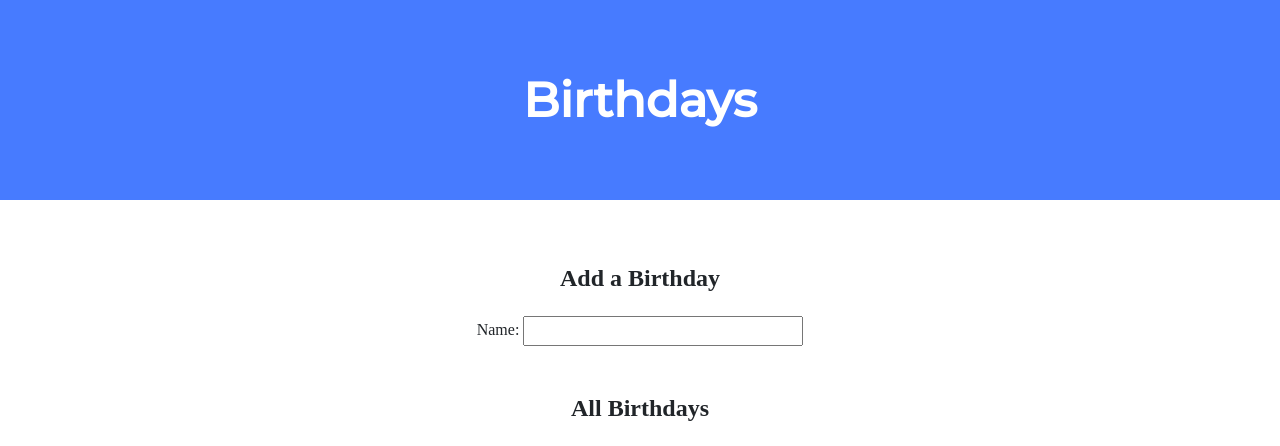
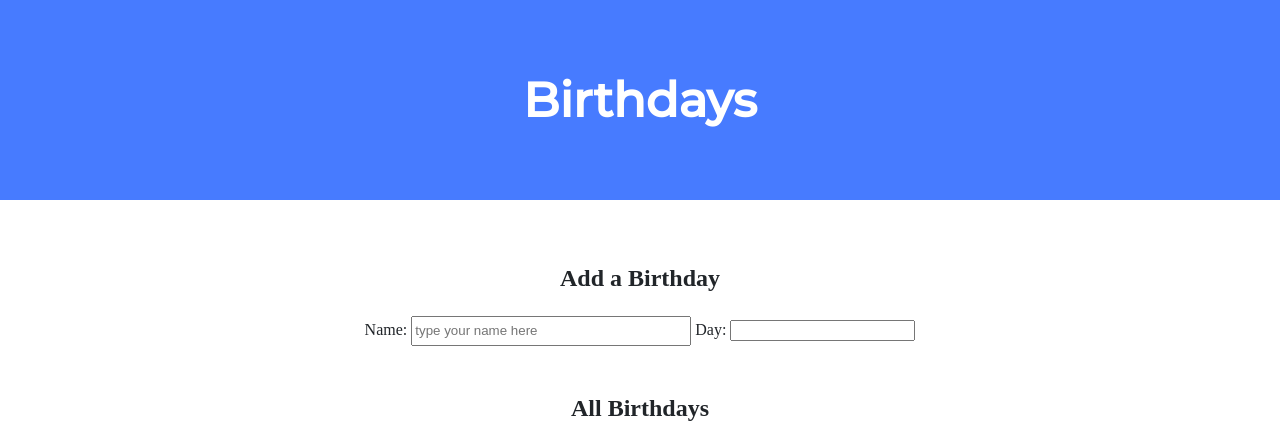
Before and after one commit to H3nry-T/cs50-copy, a Flask app: page / in a window 1280 px wide. Shown: the top 446 px of the page. Run offline with Flask 2, Linux system fonts and the light colour scheme; some libraries are stand-ins or nearby versions.

Commit message:
Mon, Oct 10, 2022, 7:23 PM +00:00

```diff
--- a/pset9/birthdays/templates/index.html
+++ b/pset9/birthdays/templates/index.html
@@ -17,7 +17,9 @@
                 <!-- TODO: Create a form for users to submit a name, a month, and a day -->
                 <form>
                     <label for="name">Name: </label>
-                    <input name="name" type="text">
+                    <input name="name" type="text" placeholder="type your name here">
+                    <label for="day">Day: </label>
+                    <input name="day" type="">
                 </form>
             </div>
 
```
